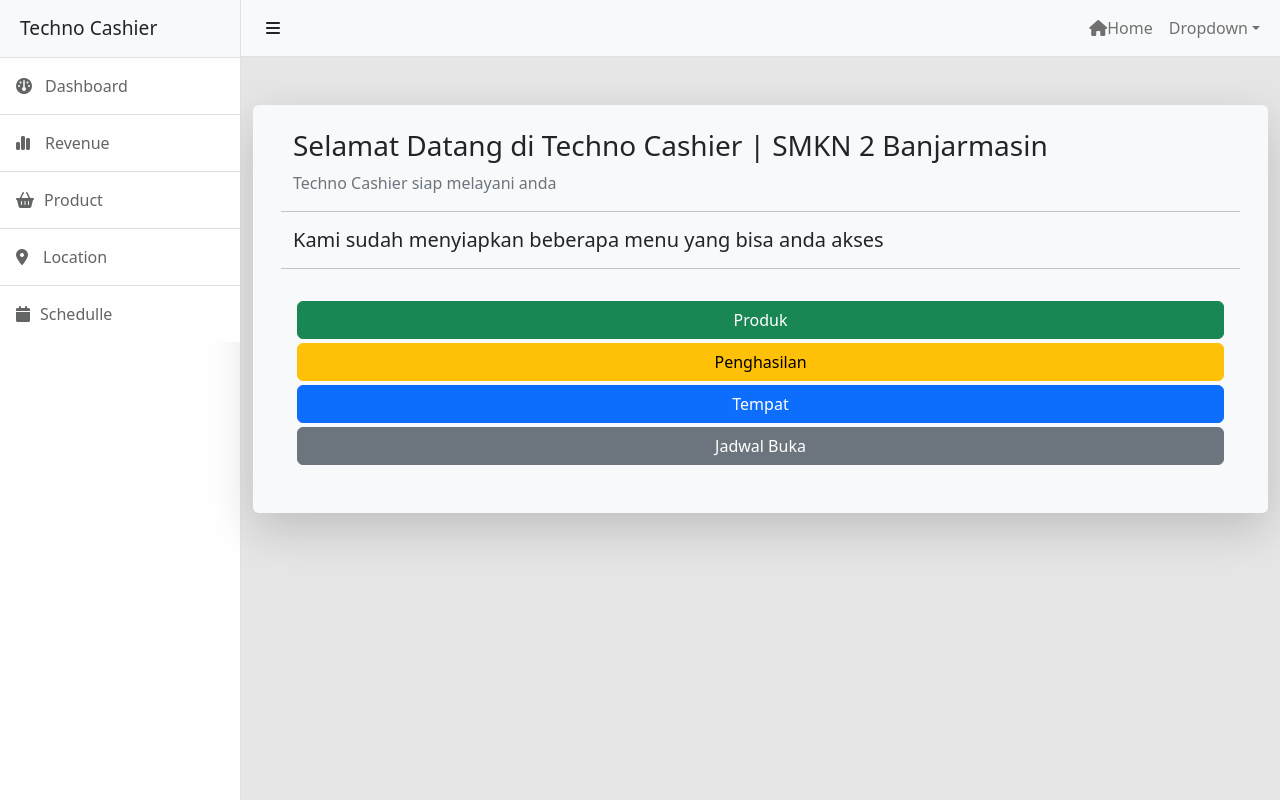
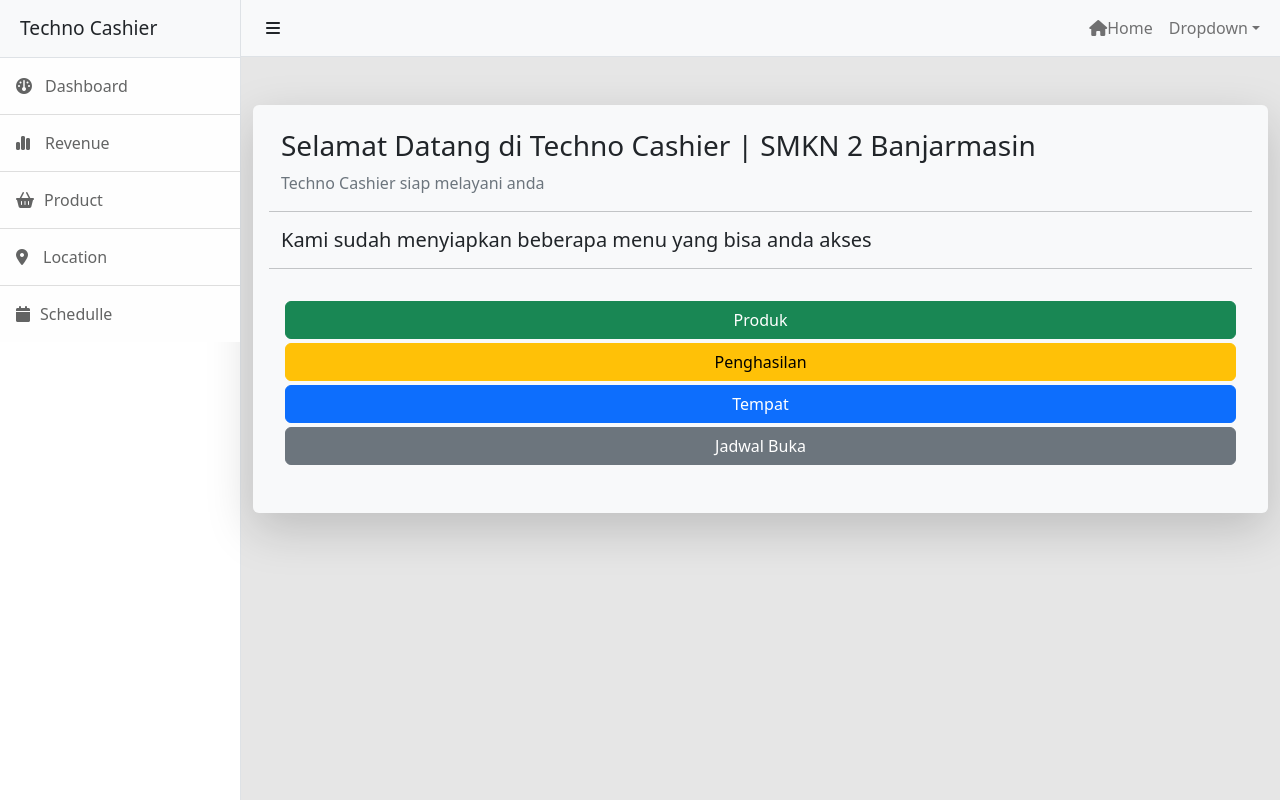
Before and after one commit to IopeRan/aplikasi-kasir-techno, a PHP site: page /dashboard in a window 1280 px wide. Run offline with PHP 8.4, Linux system fonts and the light colour scheme; the visitor is signed in with stand-in values (Sample User, id 1); data that the repository does not hold is empty.

Commit message:
update kecil

```diff
--- a/project/page/dashboard.php
+++ b/project/page/dashboard.php
@@ -77,8 +77,8 @@
                 </script>
                 <!-- /script sidebar -->
                 <!-- Page content-->
-                <div class="container">
-                   <div class="container bg-light rounded shadow-lg my-5 mx-auto" style="width: 100%; height: max-content;">
+                <div class="container-fluid">
+                   <div class="bg-light rounded shadow-lg my-5 mx-auto" style="width: 100%; height: max-content;">
                     <div class="container p-3">
                       <div class="container h3 mt-2">Selamat Datang di Techno Cashier | SMKN 2 Banjarmasin</div>
                       <div class="container text-muted">Techno Cashier siap melayani anda</div>
--- a/project/page/developer.php
+++ b/project/page/developer.php
@@ -164,10 +164,10 @@
                                 <img id="badge" src="../assets/badge/vsc.svg" alt="badges" class="img-fluid">
                             </div>
                             <div class="col-12 col-md-6 col-lg-4 mb-4">
-                                <div class="bg-primary text-light d-flex align-items-center justify-content-center rounded-lg" style="width: 250px; height: 80px; border-radius: 7px;"><i class="fa-solid fa-font-awesome me-3"></i>Font Awesome</div>
+                                <div class="bg-primary text-light d-flex align-items-center justify-content-center rounded-lg" style="width: 250px; height: 80px; border-radius: 7px; font-size: 25px; font-weight: bold;"><i class="fa-solid fa-font-awesome me-3"></i>Font Awesome</div>
                             </div>
                             <div class="col-12 col-md-6 col-lg-4 mb-4">
-                                <div class="bg-warning text-light d-flex align-items-center justify-content-center rounded-lg" style="width: 250px; height: 80px; border-radius: 7px;"><img src="../assets/badge/sweetalert.png" width="60px" class="me-3">Sweetalert</div>
+                                <div class="bg-warning text-light d-flex align-items-center justify-content-center rounded-lg" style="width: 250px; height: 80px; border-radius: 7px; font-size: 25px; font-weight: bold;"><img src="../assets/badge/sweetalert.png" width="60px" class="me-3">Sweetalert</div>
                             </div>
                         </div>
                     </div>
```
